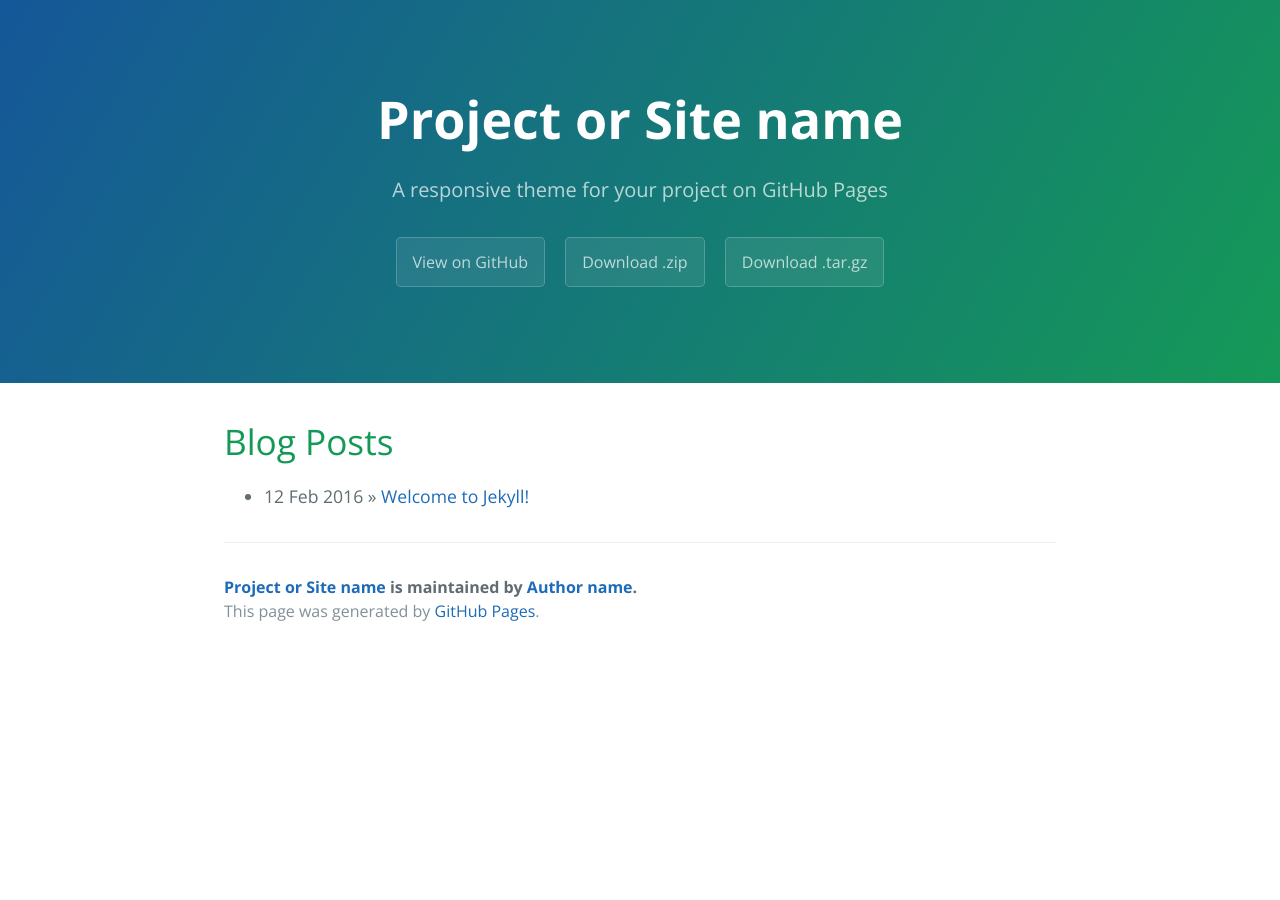
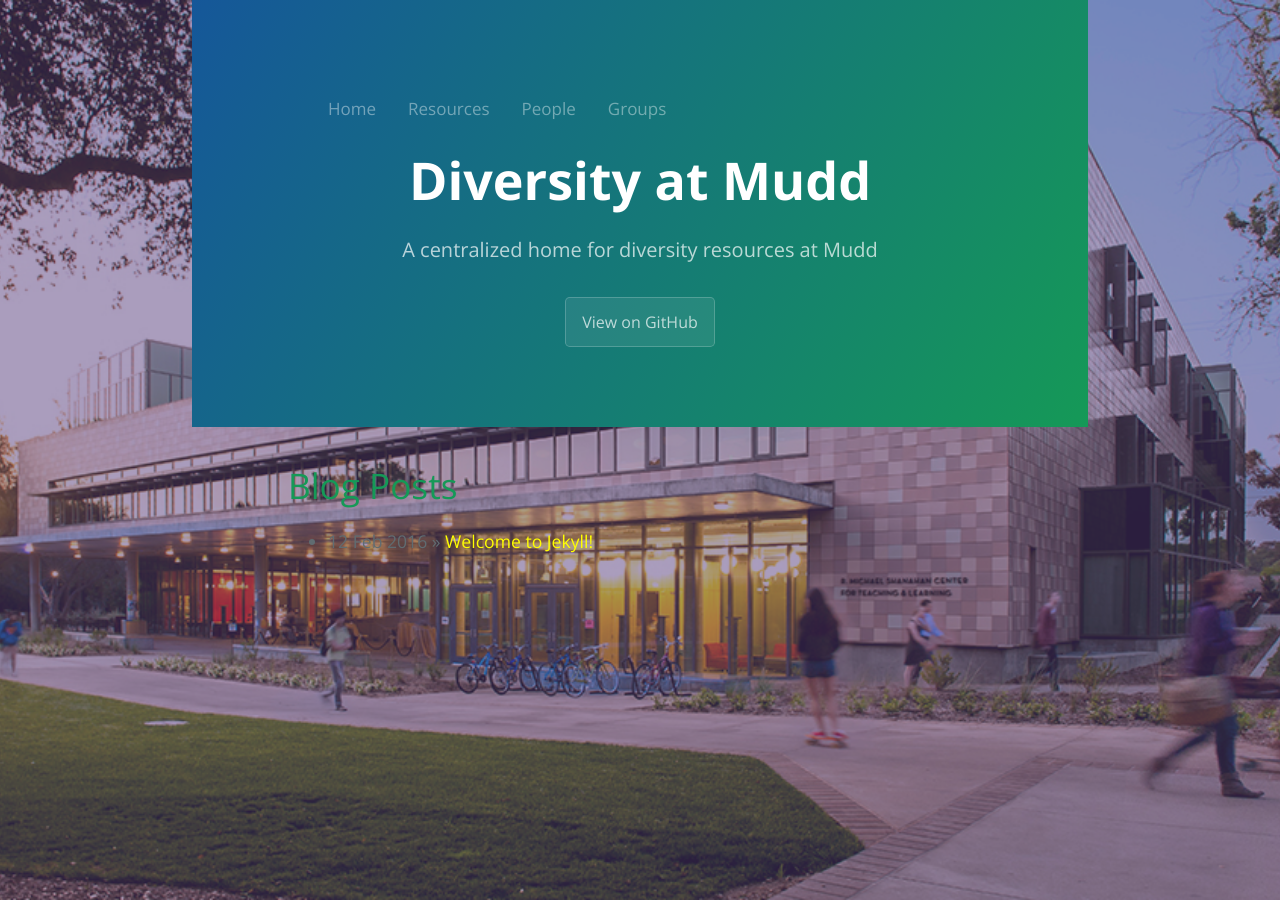
Before and after one commit to db7894/diversity-at-mudd, a Jekyll site: the page built from index.html, in a window 1280 px wide. Built offline with Jekyll 4.4.1, drawn with Linux system fonts in a browser that asks for light colours; the list of posts is cut into pages by our own code.

Commit message:
i think we responsive now

```diff
--- a/_config.yml
+++ b/_config.yml
@@ -1,14 +1,15 @@
 # Setup
-title:        Project or Site name
-tagline:      A responsive theme for your project on GitHub Pages
+title:        Diversity at Mudd
+tagline:      A centralized home for diversity resources at Mudd
 baseurl:      ""
+url:          "diversity-site-v2/"
 paginate:     1
 locale:       "en"
 
 # About/contact
 author:
-  name:       Author name
-  url:        http://yourhomepage.com
+  name:       Daniel Bashir
+  url:        http://db7894.github.io
 
 # Gems
 gems:
--- a/_includes/page-footer.html
+++ b/_includes/page-footer.html
@@ -1,4 +1,4 @@
-<footer class="site-footer">
+<!-- <footer class="site-footer">
   <span class="site-footer-owner"><a href="{{ site.url }}">{{ site.title }}</a> is maintained by <a href="{{ site.author.url }}">{{ site.author.name }}</a>.</span>
   <span class="site-footer-credits">This page was generated by <a href="https://pages.github.com">GitHub Pages</a>.</span>
-</footer>
+</footer> -->
--- a/_includes/page-header.html
+++ b/_includes/page-header.html
@@ -1,7 +1,13 @@
 <section class="page-header">
+  <div class="topnav">
+      <ul style="list-style-type:none; text-align: center;">
+          <li><a href="/diversity-at-mudd">Home</a></li>
+          <li><a href="/diversity-at-mudd/resources">Resources</a></li>
+          <li><a href="/diversity-at-mudd/people">People</a></li>
+          <li><a href="/diversity-at-mudd/groups">Groups</a></li>
+      </ul>
+  </div>
   <h1 class="project-name">{{ site.title }}</h1>
   <h2 class="project-tagline">{{ site.tagline }}</h2>
   <a href="#" class="btn">View on GitHub</a>
-  <a href="#" class="btn">Download .zip</a>
-  <a href="#" class="btn">Download .tar.gz</a>
 </section>
--- a/_layouts/default.html
+++ b/_layouts/default.html
@@ -1,5 +1,7 @@
 <!DOCTYPE html>
+<!-- <div class="layer"> -->
   <html lang="{{ site.locale }}">
+
 
       {% include head.html %}
 
@@ -15,4 +17,6 @@
         </section>
 
       </body>
+
   </html>
+<!-- </div> -->
--- a/css/cayman.css
+++ b/css/cayman.css
@@ -126,7 +126,7 @@
 
 * { box-sizing: border-box; }
 
-body { padding: 0; margin: 0; font-family: "Open Sans", "Helvetica Neue", Helvetica, Arial, sans-serif; font-size: 16px; line-height: 1.5; color: #606c71; }
+body { padding: 0; margin: auto; font-family: "Open Sans", "Helvetica Neue", Helvetica, Arial, sans-serif; font-size: 16px; line-height: 1.5; color: #606c71; }
 
 a { color: #1e6bb8; text-decoration: none; }
 a:hover { text-decoration: underline; }
@@ -140,7 +140,7 @@
   .btn + .btn { margin-top: 1rem; margin-left: 0; } }
 
 .page-header { color: #fff; text-align: center; background-color: #159957; background-image: linear-gradient(120deg, #155799, #159957); }
-@media screen and (min-width: 64em) { .page-header { padding: 5rem 6rem; } }
+@media screen and (min-width: 64em) { .page-header { padding: 4rem 5rem; } } /* was 5rem 6rem initially */
 @media screen and (min-width: 42em) and (max-width: 64em) { .page-header { padding: 3rem 4rem; } }
 @media screen and (max-width: 42em) { .page-header { padding: 2rem 1rem; } }
 
--- /dev/null
+++ b/people/index.html
@@ -0,0 +1,3 @@
+---
+layout: alt
+---
```
Also changed, not shown: _layouts/alt.html (added, +81 -0 lines), groups/index.html (added, +41 -0 lines), resources/index.html (added, +67 -0 lines), css/hmc.jpg (added), css/normalize.css, groups/hmc.jpg (added). Lines whose indentation alone changed are shown as unchanged.
